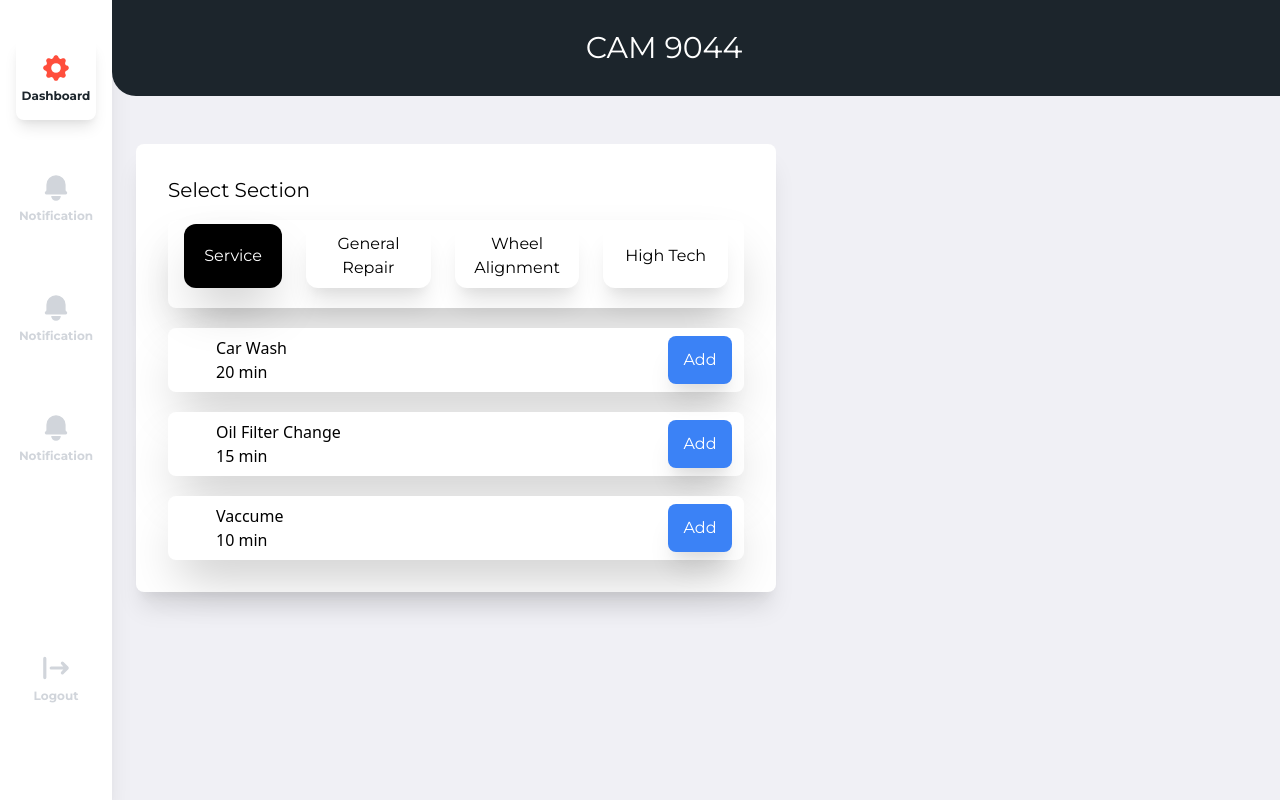
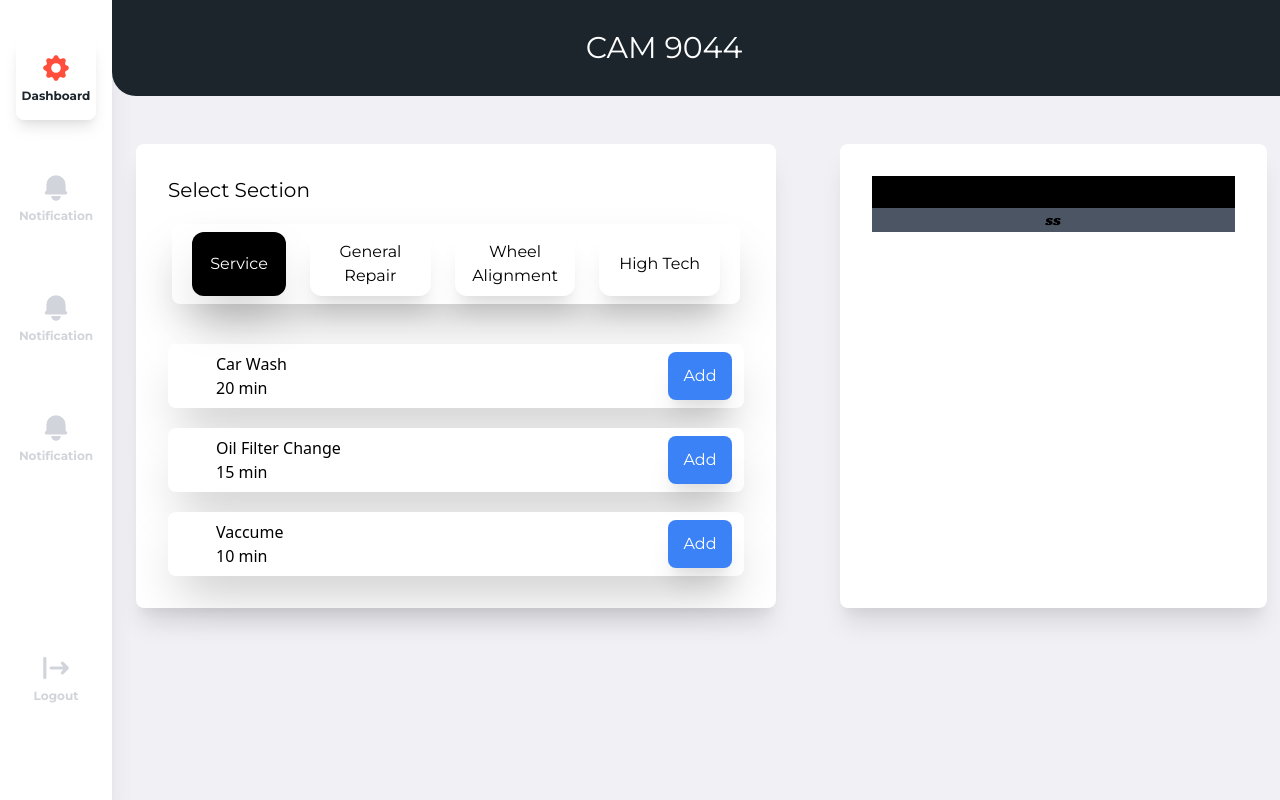
Before and after one commit to dumidu1998/autoaid-front, a React (Create React App) app: page /serviceadvisor/section/selection in a window 1280 px wide. Built offline with nearby package versions, Linux system fonts and the light colour scheme.

Commit message:
selected services

```diff
--- a/src/App.js
+++ b/src/App.js
@@ -39,9 +39,9 @@ function App() {
           <Route path="/" exact component={Landing} />
           <Route path="/signup" exact component={Signup} />
           <Route path="/login" exact component={Login} />
+
           <Route path="/serviceadvisor" exact component={Service} />
           <Route path="/serviceadvisor/addnew" exact component={AddNew} />
-
           <Route path="/serviceadvisor/detailsform" exact component={DetailsForm} />
           <Route path="/serviceadvisor/vehicleinfo" exact component={VehicleInfo} />
           <Route path="/serviceadvisor/section/selection" exact component={SectionSelection} />
--- /dev/null
+++ b/src/components/Atoms/SelectedSevicesSVAD.js
@@ -0,0 +1,14 @@
+import React from 'react'
+
+export default function SelectedSevicesSVAD(props) {
+    return (
+        <div>
+            <div className="bg-black font-primary font-medium text-2xl">
+                {props.heading1}
+            </div>
+            <div className="bg-gray-600 font-secondary text-center ">
+                {props.description}
+            </div>
+        </div>
+    )
+}
--- a/src/components/Moleculars/serviceAdvisor/SelectionSectionNavbarMolecular.js
+++ b/src/components/Moleculars/serviceAdvisor/SelectionSectionNavbarMolecular.js
@@ -13,7 +13,7 @@ export default function SelectionSectionNavbarMolecular() {
 
     const [highBtn, setHighBtn] = useState(list[0].id);
     return (
-        <div className="grid grid-cols-1 mb-4">
+        <div className=" bg-white p-2 shadow-2xl rounded-lg grid grid-cols-1 mb-4">
             <div className="flex items-center justify-between">
                 {list.map(btn => <SelectionSectionNavbar setHighBtn={setHighBtn} highBtn={highBtn} key={btn.id} name={btn.value} id={btn.id} /> )}
             </div>
--- a/src/pages/serviceAdvisor/SectionSelection.js
+++ b/src/pages/serviceAdvisor/SectionSelection.js
@@ -1,4 +1,5 @@
 import React from 'react'
+import SelectedSevicesSVAD from '../../components/Atoms/SelectedSevicesSVAD'
 import SectionItems from '../../components/Atoms/serviceStation/SectionItems'
 import SectionSelectionTop from '../../components/Atoms/serviceStation/SectionSelectionTop'
 import SelectionSectionNavbar from '../../components/Atoms/serviceStation/SelectionSectionNavbar'
@@ -16,9 +17,10 @@ export default function SectionSelection() {
                 </div>
                 <div className="w-full flex flex-col">
                     <SectionSelectionTop heading1="CAM 9044"/>
+                    <div className="flex">
                         <div className="w-1/2 bg-white shadow-xl rounded-lg mt-12 ml-6 p-8">
                             <div className="font-primary text-xl">Select Section</div>
-                        <div className=" bg-white p-1 shadow-2xl rounded-lg mt-4 w-full">
+                            <div className="  p-1 rounded-lg mt-4 w-full">
                                 <SelectionSectionNavbarMolecular/>
                             </div>
                             <div>
@@ -27,6 +29,10 @@ export default function SectionSelection() {
                                 <SectionItems itemName="Vaccume" itemTime="10 min"/>
                             </div>
                         </div>
+                        <div className="w-2/6 bg-white shadow-xl rounded-lg mt-12 ml-16  p-8">
+                            <SelectedSevicesSVAD heading1="Selected Service" description="ss"/>
+                        </div>
+                    </div>
                 </div>
             </div>
 </div>
```
Also changed, not shown: 2 other files (tests, documents, lock files or other folders). Lines whose indentation alone changed are shown as unchanged.
